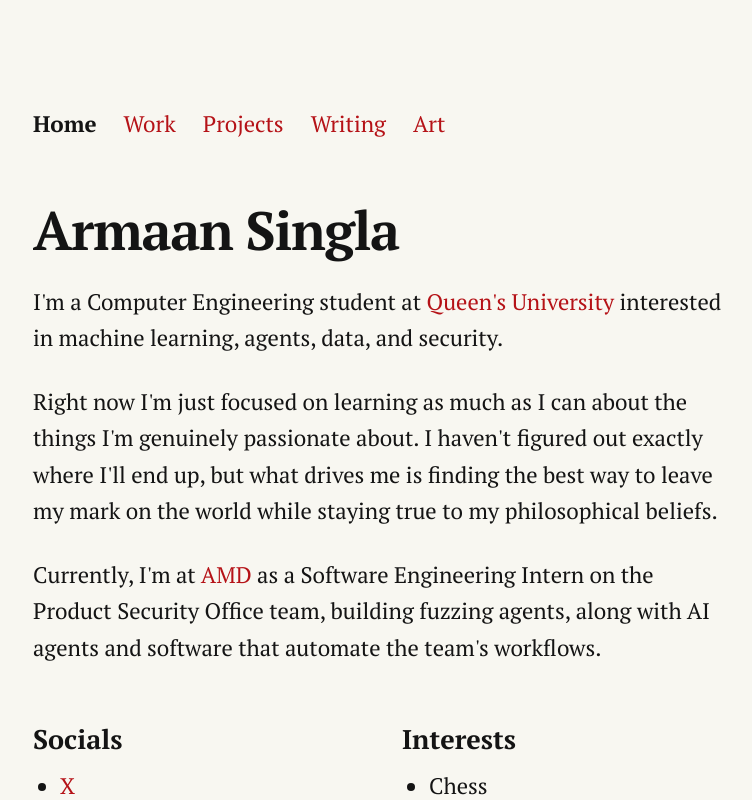
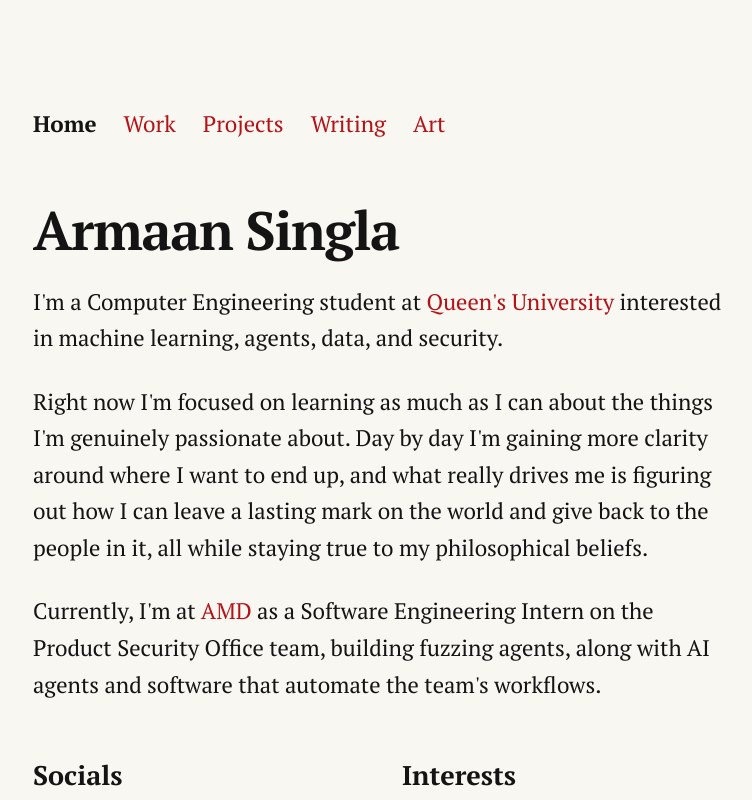
Before and after one commit to armaansingla14/personal-website, a React (Vite) app in the folder armaan-singla-portfolio-main/: page / in a window 1280 px wide. Shown: the top 800 px of the page, without its empty margins (256-1008 px from the left). Built offline with nearby package versions, Linux system fonts and the light colour scheme.

Commit message:
Reword Home mission paragraph for clarity and warmth

```diff
--- a/armaan-singla-portfolio-main/src/pages/Home.tsx
+++ b/armaan-singla-portfolio-main/src/pages/Home.tsx
@@ -31,10 +31,11 @@ const Home = () => {
       </p>
 
       <p className="text-xl leading-relaxed">
-        Right now I'm just focused on learning as much as I can about the things
-        I'm genuinely passionate about. I haven't figured out exactly where I'll
-        end up, but what drives me is finding the best way to leave my mark on
-        the world while staying true to my philosophical beliefs.
+        Right now I'm focused on learning as much as I can about the things I'm
+        genuinely passionate about. Day by day I'm gaining more clarity around
+        where I want to end up, and what really drives me is figuring out how I
+        can leave a lasting mark on the world and give back to the people in it,
+        all while staying true to my philosophical beliefs.
       </p>
 
       <p className="text-xl leading-relaxed">
```
